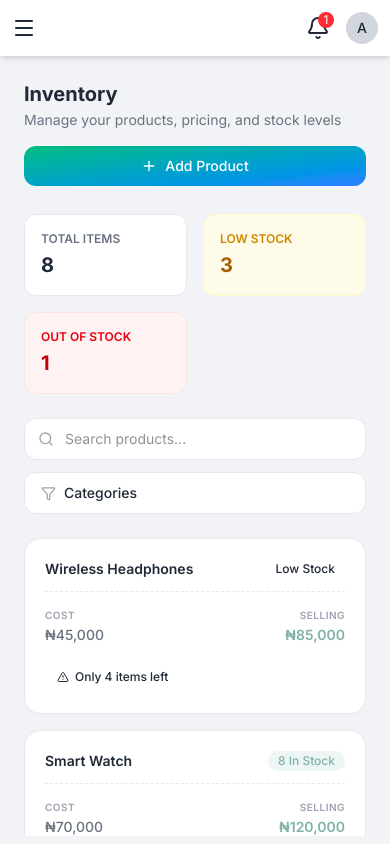
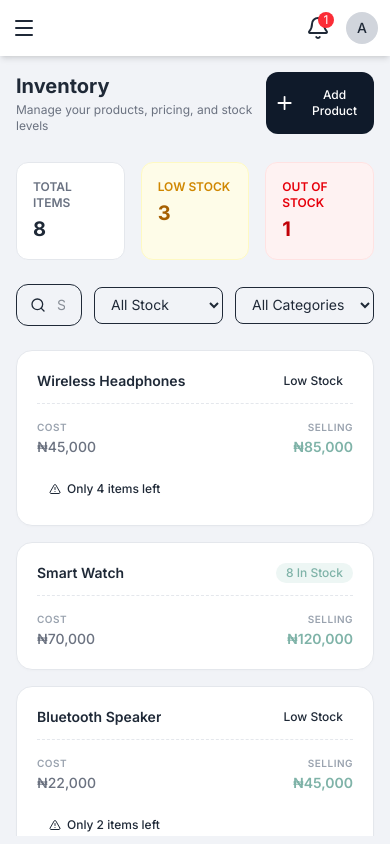
Before and after one commit to toye-codes/paypilot, a Next.js app: page /inventory in a window 390 px wide. Built offline with nearby package versions, Linux system fonts and the light colour scheme.

Commit message:
feat: Added useInventoryFilter hook and inventoryFilterConfig utility to manage inventory filtering logic. Updated relevant components to utilize the new filtering functionality for improved user experience.

```diff
--- a/app/(auth)/login/page.tsx
+++ b/app/(auth)/login/page.tsx
@@ -5,7 +5,7 @@ import Image from "next/image";
 import logo from "../../../public/logo.png";
 import InputField from "@/components/auth/InputField";
 
-import { useLogin } from "@/hooks/useLogin";
+import { useLogin } from "@/hooks/auth/useLogin";
 
 const LoginPage = () => {
 
--- a/app/(auth)/signup/page.tsx
+++ b/app/(auth)/signup/page.tsx
@@ -4,7 +4,7 @@ import Link from "next/link";
 import Image from "next/image";
 import logo from "@/public/logo.png"
 
-import { useSignup } from "@/hooks/useSignup";
+import { useSignup } from "@/hooks/auth/useSignup";
 
 
 const SignupPage = () => {
--- a/app/inventory/page.tsx
+++ b/app/inventory/page.tsx
@@ -7,94 +7,163 @@ import AppLayout from "@/components/global/AppLayout";
 import EmptyState from "@/components/global/EmptyState";
 import { SkeletonInventoryCard } from "@/components/global/Skeletons";
 import SlideOver from "@/components/global/SlideOver";
+import { Search, Filter, Plus, Package } from "lucide-react";
 
-import  InventoryForm  from "@/components/inventory/InventoryForm";
+import InventoryForm from "@/components/inventory/InventoryForm";
 import InventoryGrid from "@/components/inventory/InventoryGrid";
 
 import { useInventory } from "@/hooks/inventory/useInventory";
-import { Search, Filter, Plus, Package } from "lucide-react";
+import { useInventoryFilter } from "@/hooks/inventory/useInventoryFilter";
+import { useDebounce } from "@/hooks/useDebounce";
+
+import type { InventoryFilters } from "@/types";
 
 export default function InventoryPage() {
   const { data, loading } = useInventory();
-  const [open, setOpen] = useState(false);
+  const [open, setOpen] = useState<boolean>(false);
+  const [search, setSearch] = useState<string>("");
+  const [filters, setFilters] = useState<InventoryFilters>({});
 
+  //  Debounce (important for search)
+  const debouncedSearch = useDebounce(search, 300);
+
+  //  Generic filter updater
+  const updateFilter = <K extends keyof InventoryFilters>(
+    key: K,
+    value: InventoryFilters[K] | "",
+  ) => {
+    setFilters((prev) => ({
+      ...prev,
+      [key]: value || undefined,
+    }));
+  };
+
+  //  Apply filtering
+  const filteredItems = useInventoryFilter({
+    data: data?.items || [],
+    filters,
+    search: debouncedSearch,
+  });
 
   return (
     <AppLayout>
-      <div className="p-6 max-w-350 mx-auto">
+      <div className="p-4 max-w-350 mx-auto">
         {/* Header */}
-        <div className="flex flex-col sm:flex-row sm:items-center justify-between gap-4 mb-7">
+        <div className="flex sm:flex-row sm:items-center justify-between gap-2 sm:gap-4 mb-7">
           <div>
-            <h1 className="text-xl font-bold" style={{ color: "var(--text-primary)" }}>Inventory</h1>
-            <p className="text-sm mt-0.5" style={{ color: "var(--text-secondary)" }}>
+            <h1
+              className="text-xl font-bold"
+              style={{ color: "var(--text-primary)" }}>
+              Inventory
+            </h1>
+            <p
+              className="text-xs sm:text-sm mt-0.5"
+              style={{ color: "var(--text-secondary)" }}>
               Manage your products, pricing, and stock levels
             </p>
           </div>
-          <Button
-            onClick={() => setOpen(true)}>
-            <Plus size={16} />
+
+          <Button onClick={() => setOpen(true)}>
+            <Plus size={24} />
             Add Product
           </Button>
         </div>
 
         {/* Stats Summary Panel */}
         {data && (
-          <div className="grid grid-cols-2 lg:grid-cols-4 gap-4 mb-6">
-             <div className="p-4 rounded-xl border" style={{ background: "var(--card-bg)", borderColor: "var(--border)" }}>
-               <p className="text-xs uppercase font-semibold text-gray-500 mb-1">Total Items</p>
+          <div className="grid grid-cols-3 lg:grid-cols-4 gap-4 mb-6">
+            <div
+              className="p-4 rounded-xl border"
+              style={{
+                background: "var(--card-bg)",
+                borderColor: "var(--border)",
+              }}>
+              <p className="text-xs uppercase font-semibold text-gray-500 mb-1">
+                Total Items
+              </p>
               <p className="text-xl font-bold">{data.items.length}</p>
             </div>
             <div className="p-4 rounded-xl border bg-yellow-50 border-yellow-100">
-               <p className="text-xs uppercase font-semibold text-yellow-600 mb-1">Low Stock</p>
-               <p className="text-xl font-bold text-yellow-700">{data.lowStockCount}</p>
+              <p className="text-xs uppercase font-semibold text-yellow-600 mb-1">
+                Low Stock
+              </p>
+              <p className="text-xl font-bold text-yellow-700">
+                {data.lowStockCount}
+              </p>
             </div>
             <div className="p-4 rounded-xl border bg-red-50 border-red-100">
-               <p className="text-xs uppercase font-semibold text-red-600 mb-1">Out of Stock</p>
-               <p className="text-xl font-bold text-red-700">{data.outOfStockCount}</p>
+              <p className="text-xs uppercase font-semibold text-red-600 mb-1">
+                Out of Stock
+              </p>
+              <p className="text-xl font-bold text-red-700">
+                {data.outOfStockCount}
+              </p>
             </div>
           </div>
         )}
 
         {/* Toolbar */}
-        <div className="flex flex-col sm:flex-row items-center gap-3 mb-6">
+        <div className="flex sm:flex-row items-center gap-3 mb-6">
+          {/* 🔍 Search */}
           <div className="relative flex-1 w-full max-w-sm">
-            <Search size={16} className="absolute left-3.5 top-1/2 -translate-y-1/2" style={{ color: "var(--text-muted)" }} />
+            <Search
+              size={16}
+              className="absolute left-3.5 top-1/2 -translate-y-1/2"
+            />
             <input
               type="text"
               placeholder="Search products..."
-              className="w-full pl-10 pr-4 py-2.5 outline-none rounded-xl text-sm border focus:ring-2 transition-all"
-              style={{
-                background: "var(--card-bg)",
-                borderColor: "var(--border)",
-                color: "var(--text-primary)",
-              }}
+              value={search}
+              onChange={(e) => setSearch(e.target.value)}
+              className="w-full pl-10 pr-4 py-2.5 rounded-xl text-sm border"
             />
           </div>
-          <button className="flex items-center gap-2 px-4 py-2.5 w-full sm:w-auto rounded-xl text-sm font-medium border transition-colors hover:bg-gray-50"
-            style={{ background: "var(--card-bg)", borderColor: "var(--border)", color: "var(--text-primary)" }}>
-            <Filter size={15} style={{ color: "var(--text-muted)" }} />
-            Categories
-          </button>
+
+          {/* Stock Filter */}
+          <select
+            value={filters.stockStatus || ""}
+            onChange={(e) => updateFilter("stockStatus", e.target.value as any)}
+            className="px-3 py-2 border rounded-lg text-sm">
+            <option value="">All Stock</option>
+            <option value="in_stock">In Stock</option>
+            <option value="low_stock">Low Stock</option>
+            <option value="out_of_stock">Out of Stock</option>
+          </select>
+
+          {/* Category Filter (replaced button) */}
+          <select
+            value={(filters as any).category || ""}
+            onChange={(e) => updateFilter("category" as any, e.target.value)}
+            className="px-3 py-2 border rounded-lg text-sm">
+            <option value="">All Categories</option>
+            <option value="electronics">Electronics</option>
+            <option value="fashion">Fashion</option>
+            <option value="food">Food</option>
+          </select>
+
         </div>
 
-        {/* Grid Container */}
+        {/* Grid */}
         {loading ? (
           <div className="grid grid-cols-1 md:grid-cols-2 lg:grid-cols-3 xl:grid-cols-4 gap-4">
-            {[1, 2, 3, 4, 5, 6, 7, 8].map((i) => <SkeletonInventoryCard key={i} />)}
+            {[1, 2, 3, 4, 5, 6, 7, 8].map((i) => (
+              <SkeletonInventoryCard key={i} />
+            ))}
           </div>
         ) : data ? (
-          <InventoryGrid items={data.items} />
+          <InventoryGrid items={filteredItems} />
         ) : (
-          <div className="py-12 border rounded-2xl bg-white text-center">
+          <div className="py-12 border rounded-2xl text-center">
             <EmptyState
               title="Inventory is empty"
               description="Start tracking your stock by adding your first product."
-              icon={<Package size={22} style={{ color: "var(--text-muted)" }} />}
+              icon={<Package size={22} />}
             />
           </div>
         )}
       </div>
 
+      {/* Add Product */}
       <SlideOver open={open} onClose={() => setOpen(false)} title="Add Product">
         <InventoryForm />
       </SlideOver>
--- a/components/global/Button.tsx
+++ b/components/global/Button.tsx
@@ -19,8 +19,8 @@ export function Button({
     <button
       type={type}
       onClick={onClick}
-      className={`flex items-center justify-center gap-2 px-4 py-2.5 rounded-xl text-sm font-medium text-white transition-opacity hover:opacity-90
-      bg-linear-to-br from-emerald-500 to-blue-500 ${className}`}>
+      className={`flex items-center justify-center gap-2 px-2 sm:px-4 py-1 sm:py-2.5 rounded-xl text-xs sm:text-sm font-medium text-white transition-opacity hover:opacity-90
+      bg-[#0f1a2a] ${className}`}>
       {icon && <span className="flex items-center">{icon}</span>}
       {children}
     </button>
--- a/components/settings/TeamAccessSection.tsx
+++ b/components/settings/TeamAccessSection.tsx
@@ -76,7 +76,7 @@ export default function TeamAccessSection() {
                   <div
                     className={`w-9 h-9 flex items-center justify-center rounded-full text-sm font-semibold text-white ${
                       member.role === "admin" || member.role === "super_admin"
-                        ? "bg-gradient-to-br from-blue-500 to-purple-500"
+                        ? "bg-linear-to-br from-blue-500 to-purple-500"
                         : "bg-green-500"
                     }`}>
                     {member.name
--- /dev/null
+++ b/hooks/inventory/useInventoryFilter.ts
@@ -0,0 +1,42 @@
+import { useMemo } from "react";
+import { inventoryFilterConfig } from "@/utility/inventoryFilterConfig";
+import { InventoryItem, InventoryFilters } from "@/types";
+
+type UseInventoryFilterParams = {
+  data: InventoryItem[];
+  filters: InventoryFilters;
+  search: string;
+};
+
+export function useInventoryFilter({
+  data,
+  filters,
+  search,
+}: UseInventoryFilterParams) {
+  return useMemo(() => {
+    if (!data) return [];
+
+    const normalizedSearch = search.trim().toLowerCase();
+
+    return data.filter((item) => {
+      // Dynamic filters
+      for (const key in filters) {
+        const value = filters[key as keyof InventoryFilters];
+        if (!value) continue;
+
+        const fn = inventoryFilterConfig[key as keyof InventoryFilters];
+        if (fn && !fn(item, value)) return false;
+      }
+
+      // Search (by name)
+      if (
+        normalizedSearch &&
+        !item.name.toLowerCase().includes(normalizedSearch)
+      ) {
+        return false;
+      }
+
+      return true;
+    });
+  }, [data, filters, search]);
+}
--- a/hooks/useDebounce.ts
+++ b/hooks/useDebounce.ts
@@ -1,12 +1,9 @@
 import { useEffect, useState } from "react";
 
-type UseDebounceProps<T> = {
-  value: T;
-  delay?: number;
-};
 
-export function useDebounce<T>({ value, delay = 300 }: UseDebounceProps<T>) {
-  const [debouncedValue, setDebouncedValue] = useState(value);
+
+export function useDebounce<T>(value: T, delay: number = 300) {
+  const [debouncedValue, setDebouncedValue] = useState<T>(value);
 
   useEffect(() => {
     const timer = setTimeout(() => {
--- /dev/null
+++ b/utility/inventoryFilterConfig.ts
@@ -0,0 +1,21 @@
+import { InventoryItem, InventoryFilters } from "@/types";
+
+
+
+type FilterFn<T> = (item: T, value: any) => boolean;
+
+export const inventoryFilterConfig: Record< keyof InventoryFilters, FilterFn<InventoryItem> > = {
+  stockStatus: (item, value) => {
+    if (value === "in_stock") return item.stockQuantity > 0;
+    if (value === "low_stock")
+      return item.stockQuantity <= item.lowStockThreshold && item.stockQuantity > 0;
+    if (value === "out_of_stock") return item.stockQuantity === 0;
+    return true;
+  },
+
+  priceRange: (item, [min, max]) => {
+    return item.sellingPrice >= min && item.sellingPrice <= max;
+  },
+
+  category: (item, value) => item.category === value,
+};
```
Also changed, not shown: app/transactions/page.tsx (+4 -4 lines), types/index.ts (+14 -8 lines). Lines whose indentation alone changed are shown as unchanged.
